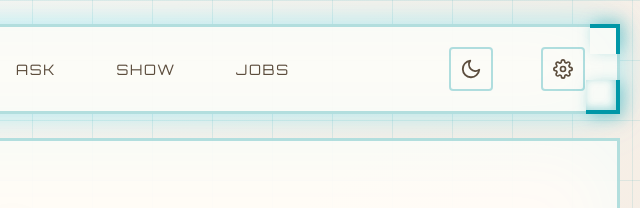
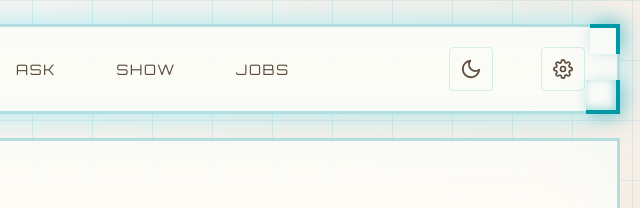
Before and after one commit to pastel-sketchbook/pastel-hn, a website built with Vite: page web/index.html in a window 1280 px wide. Shown: the top 208 px of the page, 628-1268 px from the left. Built offline with nearby package versions, Linux system fonts and the light colour scheme.

Commit message:
style: make theme/settings button borders more subtle in light mode
- Reduced border width from 2px to 1px
- Lowered light mode border opacity from 30% to 15%

```diff
--- a/web/src/styles/main.css
+++ b/web/src/styles/main.css
@@ -264,7 +264,7 @@ header.scrolled {
 .theme-toggle {
   margin-left: auto;
   background: transparent;
-  border: 2px solid var(--border);
+  border: 1px solid var(--border);
   color: var(--text-secondary);
   width: 44px;
   height: 44px;
@@ -276,6 +276,11 @@ header.scrolled {
   justify-content: center;
   font-size: 1.25rem;
   position: relative;
+}
+
+/* Subtle border in light mode */
+[data-theme="light"] .theme-toggle {
+  border-color: rgba(0, 151, 167, 0.15);
 }
 
 .theme-toggle:hover {
@@ -319,7 +324,7 @@ header.scrolled {
 /* ===== SETTINGS TOGGLE ===== */
 .settings-toggle {
   background: transparent;
-  border: 2px solid var(--border);
+  border: 1px solid var(--border);
   color: var(--text-secondary);
   width: 44px;
   height: 44px;
@@ -330,6 +335,11 @@ header.scrolled {
   align-items: center;
   justify-content: center;
   margin-left: 0.5rem;
+}
+
+/* Subtle border in light mode */
+[data-theme="light"] .settings-toggle {
+  border-color: rgba(0, 151, 167, 0.15);
 }
 
 .settings-toggle:hover {
```
